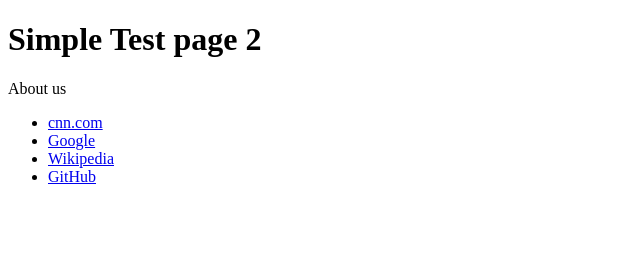
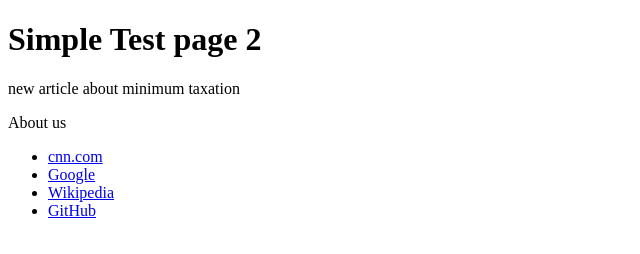
Before and after one commit to eliopetrini/eliopetrini.github.io, a website: page public/page2.html in a window 1280 px wide. Shown: the whole page, without its empty margins (0-640 px from the left). Drawn offline with Linux system fonts and the light colour scheme.

Commit message:
Update page2.html

```diff
--- a/public/page2.html
+++ b/public/page2.html
@@ -7,6 +7,7 @@
 </head>
 <body>
   <h1>Simple Test page 2</h1>
+  <p> new article about minimum taxation </p>
   <p>About us</p>
   <ul>
     <li><a href="https://www.google.com" target="_blank">cnn.com</a></li>
```
